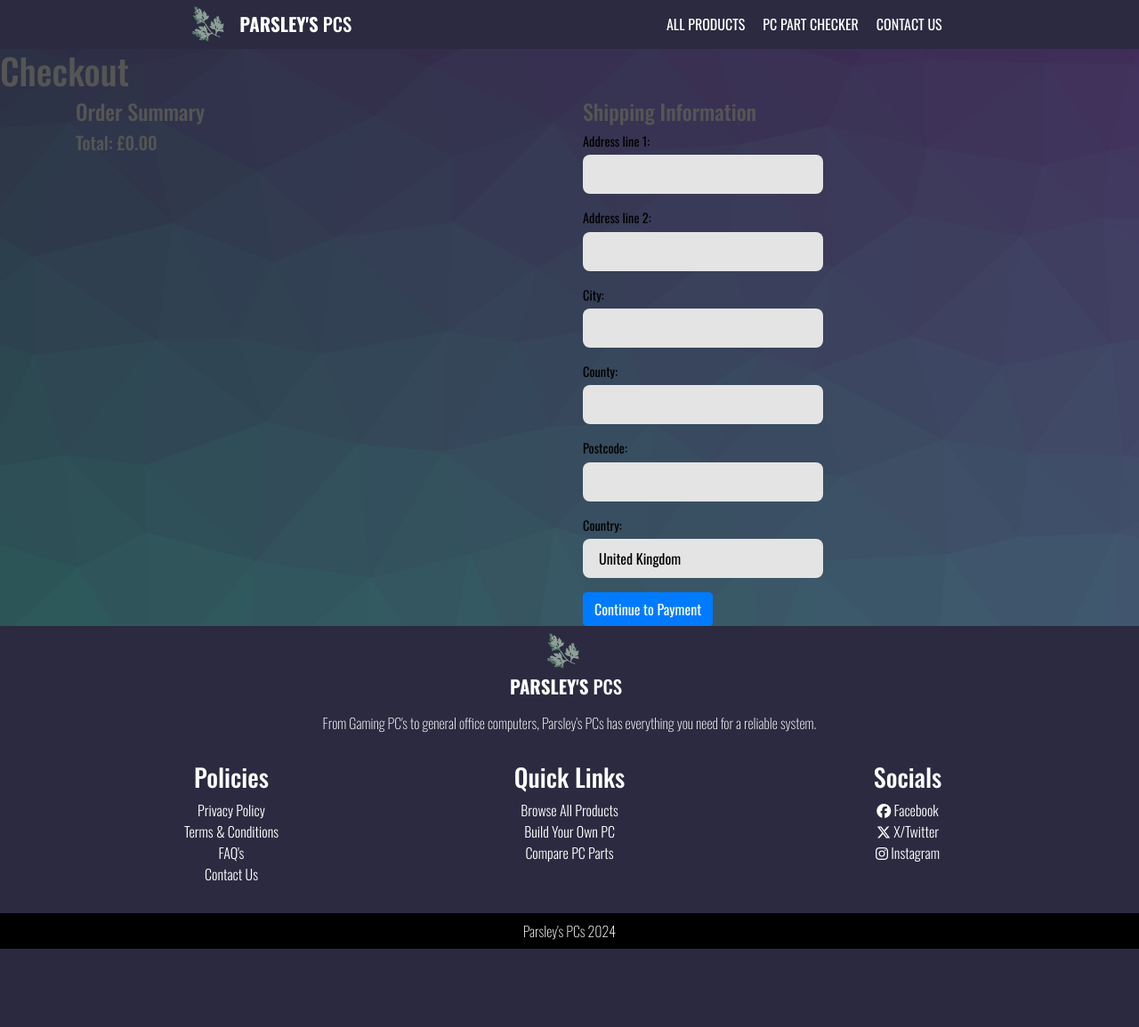
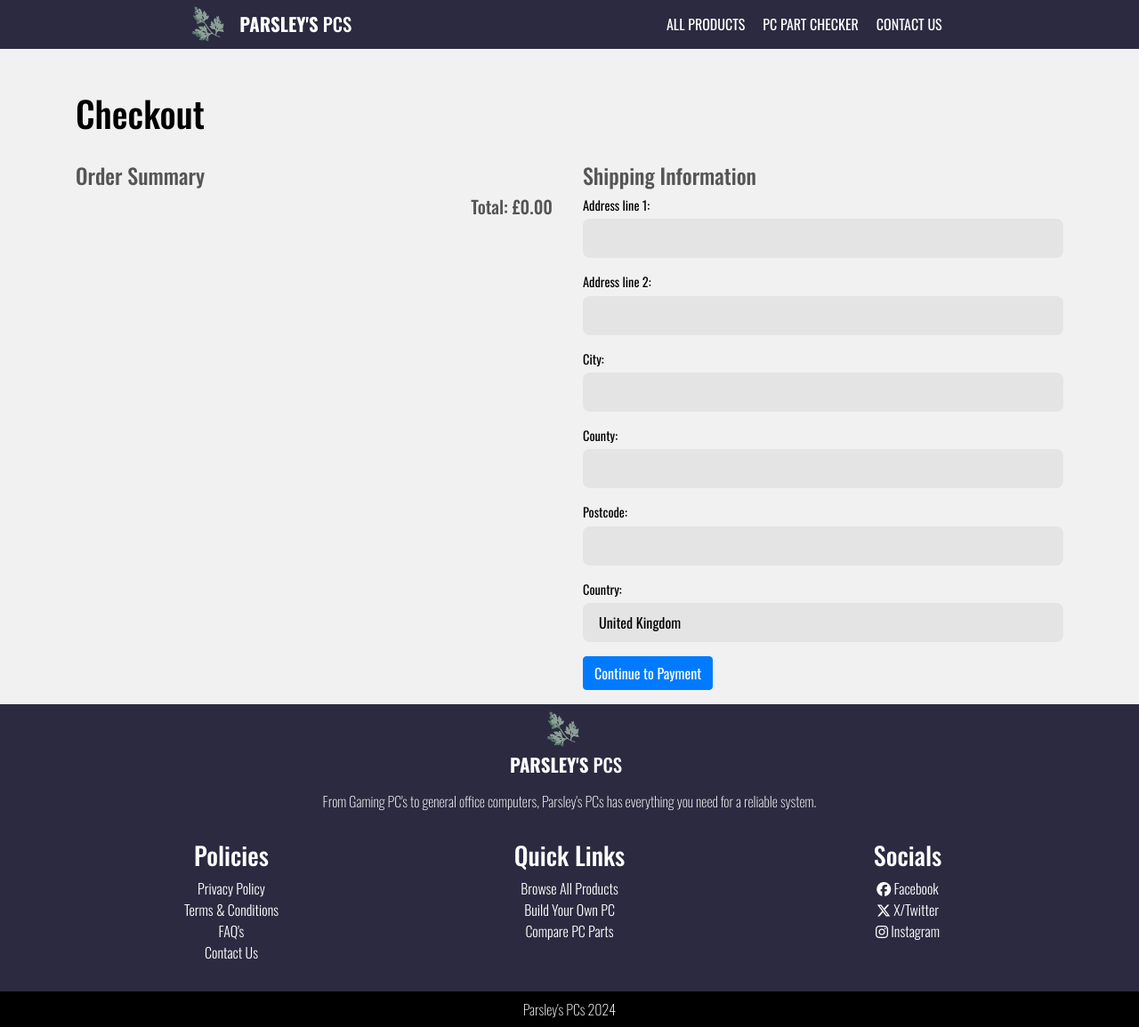
Before and after one commit to Mark-Assessment/n-parsley-parsleys-pcs-M4-2, a Django app: page /checkout/ in a window 1280 px wide. Shown: the part 33-1188 px from the top of the page at 89% size. Before the commit the page ends 1100 px from the top, so only its background shows below. Run offline with Django 3.2, Linux system fonts and the light colour scheme; data that the repository does not hold is empty; parts of the project's set-up code (start-up, migrations or seed data) failed here and were passed over; some libraries are stand-ins or nearby versions.

Commit message:
style: Update layout of checkout page

```diff
--- /dev/null
+++ b/checkout/static/checkout/css/checkout.css
@@ -0,0 +1,63 @@
+input,
+select {
+  width: 100%;
+  height: 44px;
+  background-color: #e4e4e4;
+  border-radius: 0.5rem;
+  padding: 0 1rem;
+  border: 2px solid transparent;
+  font-size: 1rem;
+  transition: border-color 0.3s cubic-bezier(0.25, 0.01, 0.25, 1) 0s,
+    color 0.3s cubic-bezier(0.25, 0.01, 0.25, 1) 0s,
+    background 0.2s cubic-bezier(0.25, 0.01, 0.25, 1) 0s;
+}
+
+label {
+  display: block;
+  margin-bottom: 0.3rem;
+  font-size: 0.9rem;
+  /* font-weight: bold; */
+  color: black;
+  transition: color 0.3s cubic-bezier(0.25, 0.01, 0.25, 1) 0s;
+}
+
+input:hover,
+input:focus,
+input-group:hover input {
+  outline: none;
+  border-color: #05060f;
+}
+
+input-group:hover label,
+input:focus {
+  color: #05060fc2;
+}
+
+h1 {
+  color: black;
+  padding-top: 2rem;
+  margin-bottom: 2rem;
+}
+
+.main-page-content {
+    background-color: rgb(241, 241, 241);
+    padding: 1rem;
+}
+
+.card {
+  height: 340px; /* Adjusted height as needed */
+  padding: 0.8em;
+  background: #f5f5f5;
+  position: relative;
+  overflow: visible;
+  box-shadow: 0 1px 3px rgba(0, 0, 0, 0.12), 0 1px 2px rgba(0, 0, 0, 0.24);
+  display: flex;
+  flex-direction: column;
+  align-items: center;
+  transition: box-shadow 0.3s ease, transform 0.3s ease;
+}
+
+.cart-item-image {
+    height: 64px;
+    width: 64px;
+}
--- a/checkout/templates/checkout/checkout.html
+++ b/checkout/templates/checkout/checkout.html
@@ -6,23 +6,30 @@
 <link rel="stylesheet" href="{% static 'checkout/css/checkout.css' %}">
 {% endblock %}
 
-{% block page_header %}
-<h1>Checkout</h1>
-{% endblock %}
-
 {% block content %}
 <div class="container">
+    <h1>Checkout</h1>
     <div class="row">
         <div class="col-md-6">
             <h4>Order Summary</h4>
             <ul class="list-group">
-                {% for item in cart_items %}
-                <li class="list-group-item">
-                    {{ item.product.name }} x {{ item.quantity }} - {{ item.total_price|floatformat:2|convert_price:request.conversion_info }}
-                </li>
-                {% endfor %}
+                <ul class="list-group">
+                    {% for item in cart_items %}
+                    <li class="list-group-item">
+                        <div class="cart-item-details d-flex align-items-center">
+                            <img src="{% if item.product.image %}{{ item.product.image.url }}{% else %}{% static 'media/default-product.png' %}{% endif %}" alt="{{ item.product.name }}" class="cart-item-image mr-1">
+                            <div class='text-right w-100 d-flex flex-column'>
+                                <p class='mb-0'><span>{{ item.product.name }}</span></p>
+                                    <div class="cart-item-actions">
+                                        <span>{{ item.quantity }} x {{ item.product.price|floatformat:2|convert_price:request.conversion_info }} = {{ item.total_price|floatformat:2|convert_price:request.conversion_info }}</span>
+                                    </div>
+                            </div>
+                        </div>
+                    </li>
+                    {% endfor %}
+                </ul>
             </ul>
-            <h5>Total: {{ total|floatformat:2|convert_price:request.conversion_info }}</h5>
+            <h5 class='text-right mr-1'>Total: {{ total|floatformat:2|convert_price:request.conversion_info }}</h5>
         </div>
         <div class="col-md-6">
             <h4>Shipping Information</h4>
```
